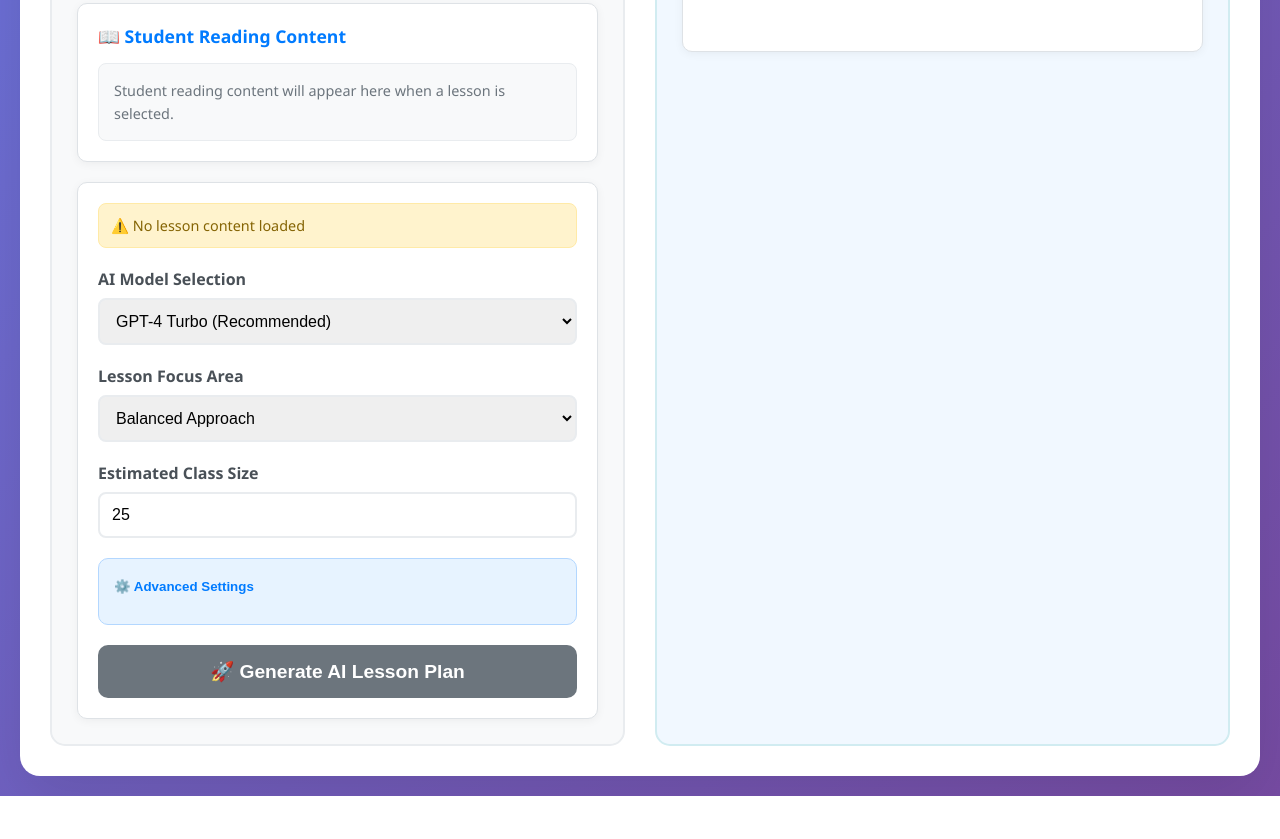
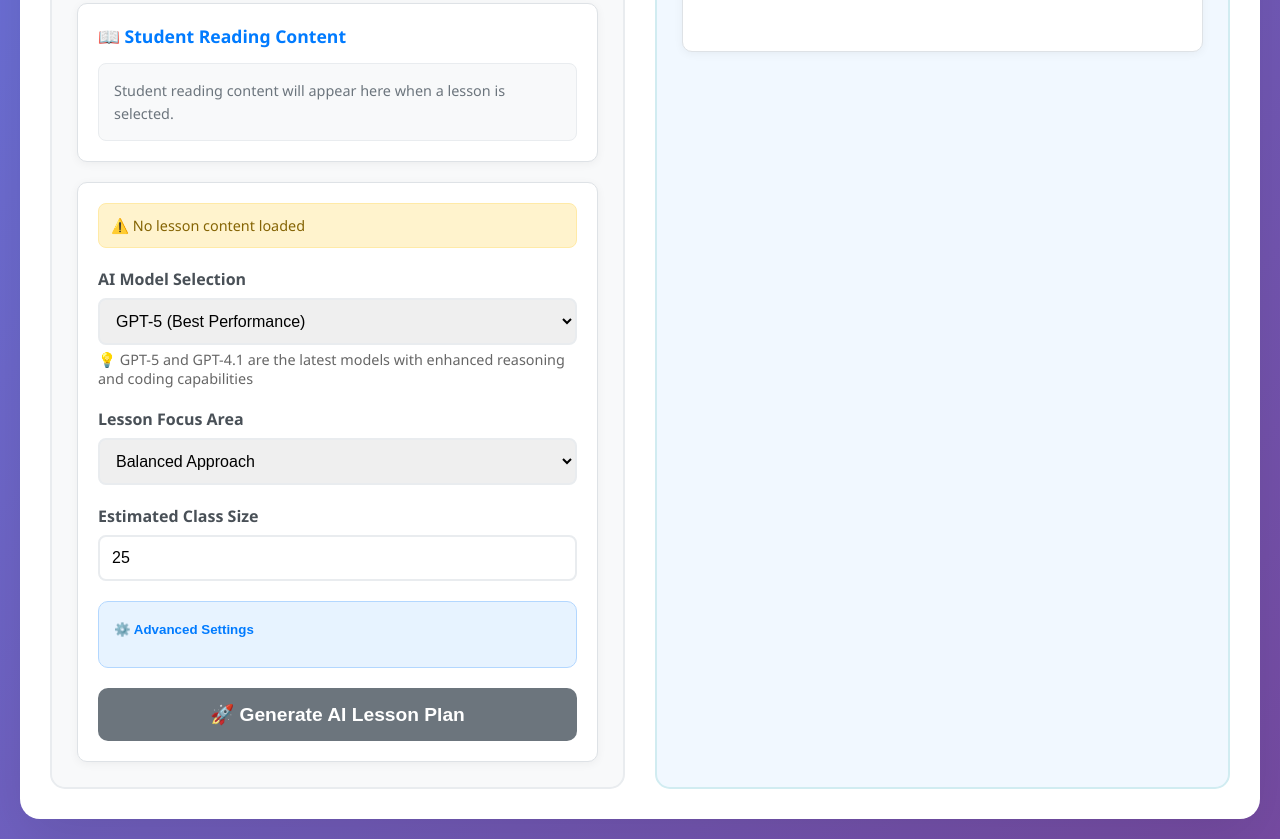
Before and after one commit to TheAccidentalTeacher/World-Geography, a website: page public/ai-lesson-planner.html in a window 1280 px wide. Shown: the part 944-1783 px from the top of the page. Before the commit the page ends 1740 px from the top, so only its background shows below. Drawn offline with Linux system fonts and the light colour scheme; no server answers.

Commit message:
Update to Latest OpenAI Models (GPT-5.0, GPT-4.1)
 Features:
- Added GPT-5, GPT-5 Mini, GPT-5 Nano options
- Added GPT-4.1, GPT-4.1 Mini, GPT-4.1 Nano options
- Updated server default to GPT-5 for better lesson plans
- Organized models with optgroups (Latest 2025 vs Previous Generation)
- Added helpful descriptions for enhanced capabilities

 Benefits:
- Access to latest AI reasoning and language capabilities
- Better lesson plan quality with GPT-5's enhanced educational understanding
- More cost-effective options with Mini/Nano variants
- Clearer model selection with organized dropdown

```diff
--- a/public/ai-lesson-planner.html
+++ b/public/ai-lesson-planner.html
@@ -408,10 +408,23 @@
                     <div class="control-group">
                         <label for="ai-model">AI Model Selection</label>
                         <select id="ai-model">
-                            <option value="gpt-4-turbo">GPT-4 Turbo (Recommended)</option>
-                            <option value="gpt-4">GPT-4</option>
-                            <option value="gpt-3.5-turbo">GPT-3.5 Turbo (Faster)</option>
+                            <optgroup label="🚀 Latest Models (2025)">
+                                <option value="gpt-5">GPT-5 (Best Performance)</option>
+                                <option value="gpt-5-mini">GPT-5 Mini (Fast & Efficient)</option>
+                                <option value="gpt-5-nano">GPT-5 Nano (Fastest)</option>
+                                <option value="gpt-4.1">GPT-4.1 (Advanced Function Calling)</option>
+                                <option value="gpt-4.1-mini">GPT-4.1 Mini</option>
+                                <option value="gpt-4.1-nano">GPT-4.1 Nano</option>
+                            </optgroup>
+                            <optgroup label="🔧 Previous Generation">
+                                <option value="gpt-4-turbo">GPT-4 Turbo</option>
+                                <option value="gpt-4">GPT-4</option>
+                                <option value="gpt-3.5-turbo">GPT-3.5 Turbo</option>
+                            </optgroup>
                         </select>
+                        <small style="color: #666; font-size: 0.9em; margin-top: 5px; display: block;">
+                            💡 GPT-5 and GPT-4.1 are the latest models with enhanced reasoning and coding capabilities
+                        </small>
                     </div>
 
                     <div class="control-group">
```
Also changed, not shown: server.js.
